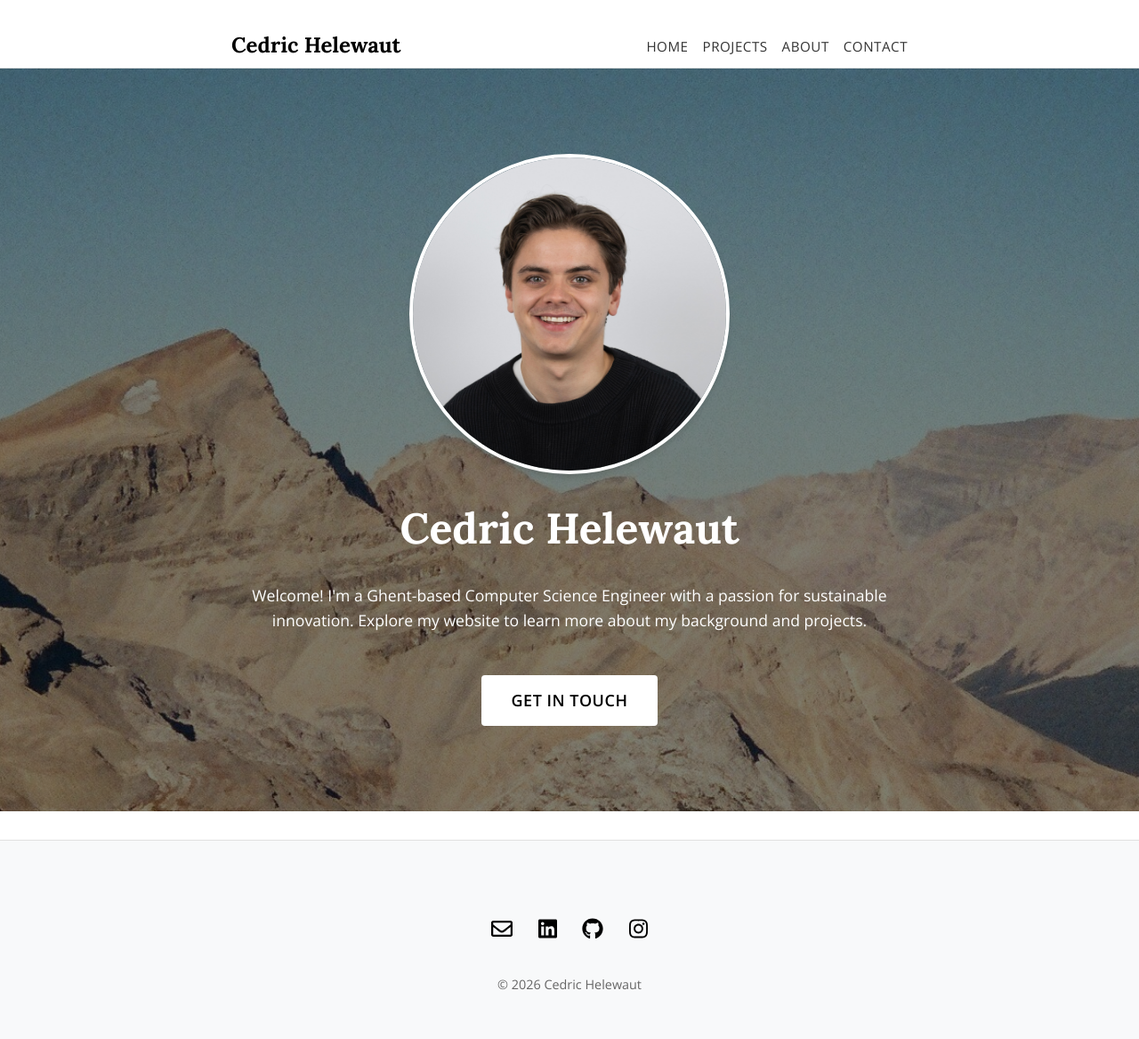
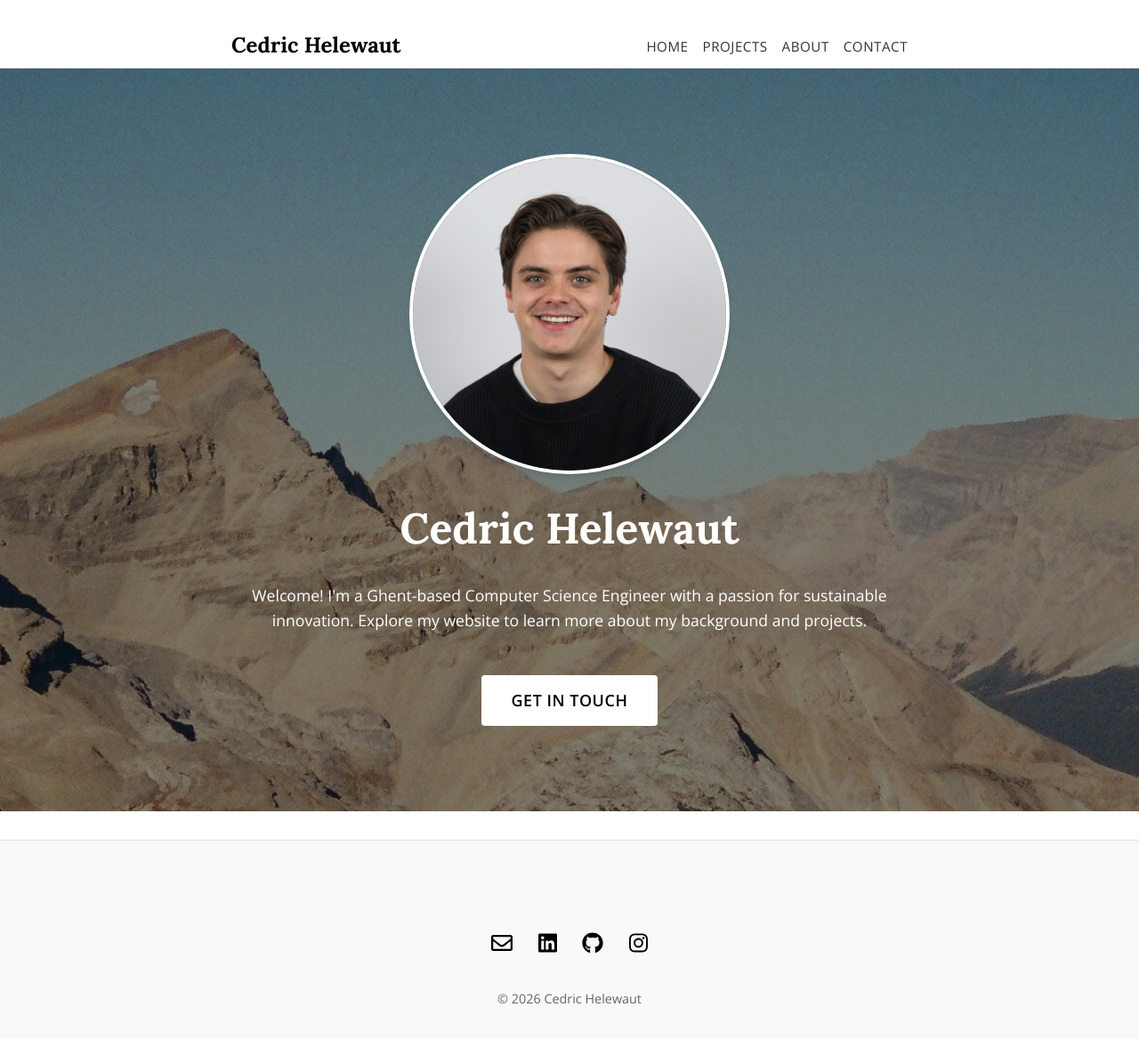
Before and after one commit to cedrichelewaut/personalwebsite, a Jekyll site: the page built from index.html, in a window 1280 px wide and 1214 px high. Shown: the top 1168 px of the window at 89% size. Built offline with Jekyll 4.4.1, drawn with Linux system fonts in a browser that asks for light colours.

Commit message:
testing git config local new pc

```diff
--- a/_sass/styles.scss
+++ b/_sass/styles.scss
@@ -444,7 +444,7 @@ article {
 // Footer
 footer {
   background: $light-gray;
-  padding: 3rem 0 2rem;
+  padding: 4rem 0 3rem;
   margin-top: 0rem;
   border-top: 1px solid $border-color;
 
```
